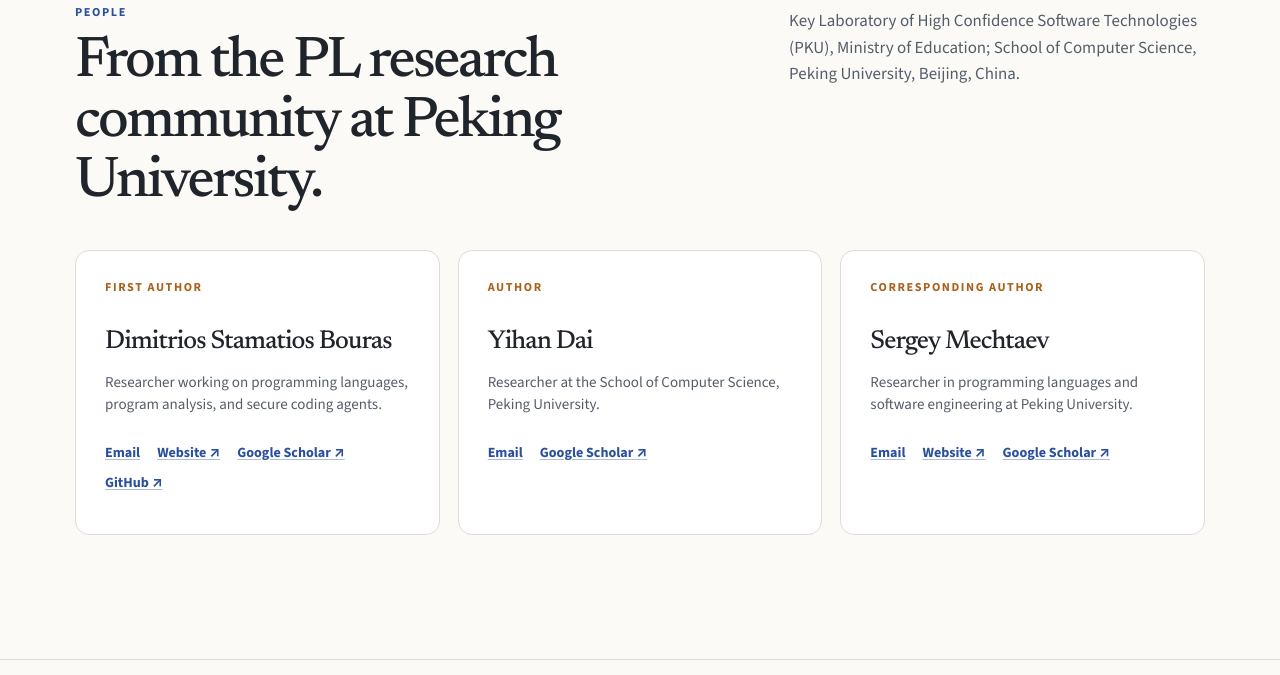
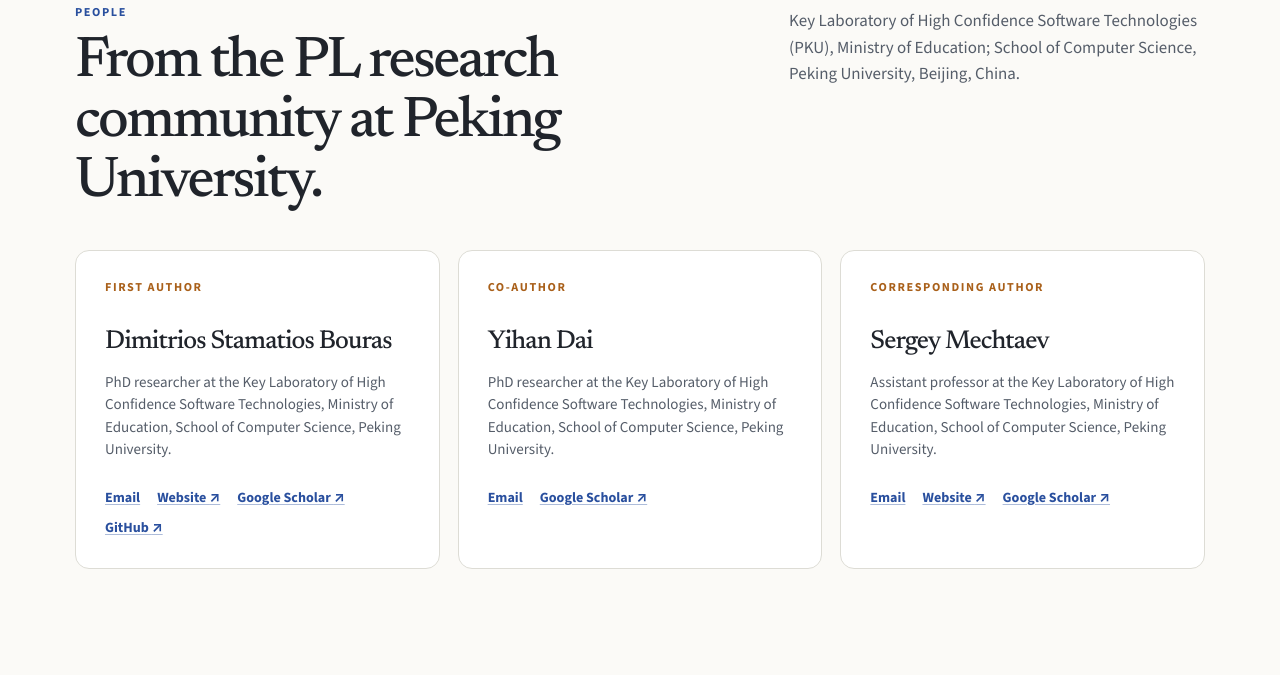
Before and after one commit to jimbou/capscope, a website: page index.html in a window 1280 px wide. Shown: the part 4310-4985 px from the top of the page. Drawn offline with nearby package versions, Linux system fonts and the light colour scheme.

Commit message:
update author roles and affiliations

```diff
--- a/index.html
+++ b/index.html
@@ -185,7 +185,7 @@
           <article class="person reveal">
             <p class="person-role">First author</p>
             <h3>Dimitrios Stamatios Bouras</h3>
-            <p>Researcher working on programming languages, program analysis, and secure coding agents.</p>
+            <p>PhD researcher at the Key Laboratory of High Confidence Software Technologies, Ministry of Education, School of Computer Science, Peking University.</p>
             <div class="person-links">
               <a href="mailto:2501112125@stu.pku.edu.cn">Email</a>
               <a href="https://bouras.online" target="_blank" rel="noopener">Website <span aria-hidden="true">↗</span></a>
@@ -194,9 +194,9 @@
             </div>
           </article>
           <article class="person reveal">
-            <p class="person-role">Author</p>
+            <p class="person-role">Co-author</p>
             <h3>Yihan Dai</h3>
-            <p>Researcher at the School of Computer Science, Peking University.</p>
+            <p>PhD researcher at the Key Laboratory of High Confidence Software Technologies, Ministry of Education, School of Computer Science, Peking University.</p>
             <div class="person-links">
               <a href="mailto:2501112020@stu.pku.edu.cn">Email</a>
               <a href="https://scholar.google.com/citations?user=Ra2pxQUAAAAJ&amp;hl=en" target="_blank" rel="noopener">Google Scholar <span aria-hidden="true">↗</span></a>
@@ -205,7 +205,7 @@
           <article class="person reveal">
             <p class="person-role">Corresponding author</p>
             <h3>Sergey Mechtaev</h3>
-            <p>Researcher in programming languages and software engineering at Peking University.</p>
+            <p>Assistant professor at the Key Laboratory of High Confidence Software Technologies, Ministry of Education, School of Computer Science, Peking University.</p>
             <div class="person-links">
               <a href="mailto:mechtaev@pku.edu.cn">Email</a>
               <a href="https://mechtaev.com/" target="_blank" rel="noopener">Website <span aria-hidden="true">↗</span></a>
```
Also changed, not shown: tests/site-contract.test.mjs (+10 -0 lines).
